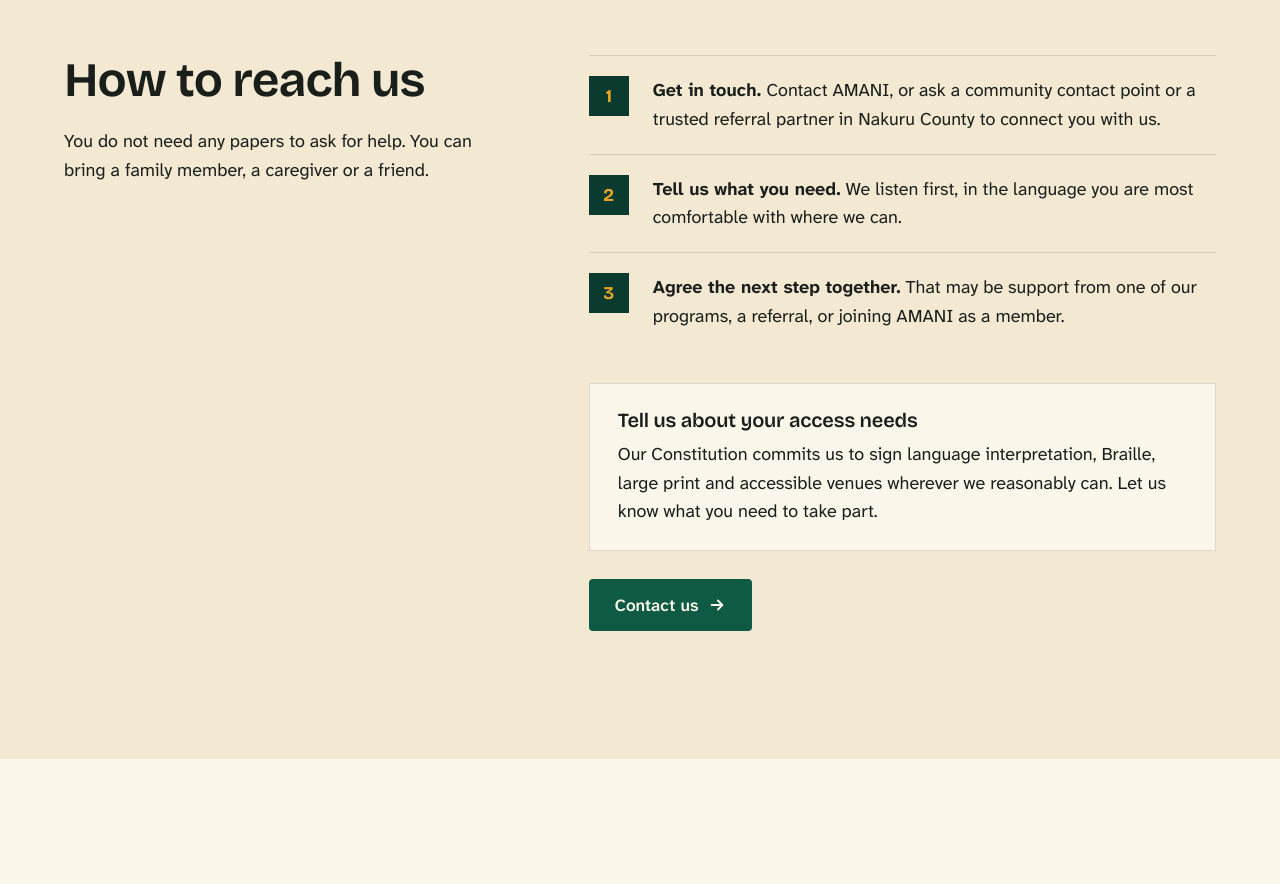
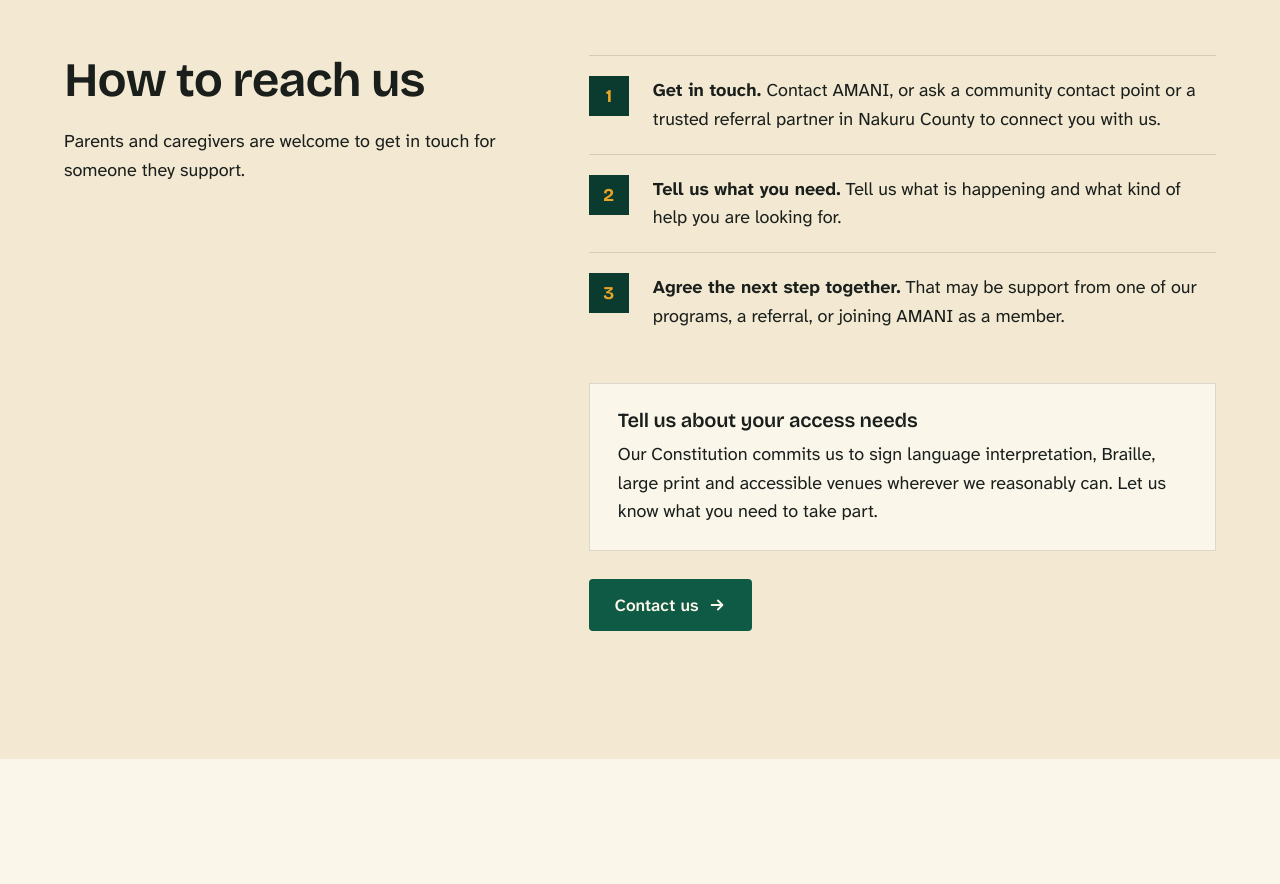
Before and after one commit to garang96/amani-rwds-website, a plain HTML site: page support.html in a window 1280 px wide. Shown: the part 1560-2444 px from the top of the page. Drawn offline with Linux system fonts and the light colour scheme.

Commit message:
Remove two support-page promises AMANI has not confirmed
Co-Authored-By: Claude Opus 5.5 <noreply@anthropic.com>
Claude-Session: https://claude.ai/code/session_01379nfjgpqMi91U4kaMPgLr

```diff
--- a/support.html
+++ b/support.html
@@ -55,12 +55,12 @@
     <div class="wrap split">
       <div>
         <h2 id="reach">How to reach us</h2>
-        <p style="margin-top:20px" class="measure">You do not need any papers to ask for help. You can bring a family member, a caregiver or a friend.</p>
+        <p style="margin-top:20px" class="measure">Parents and caregivers are welcome to get in touch for someone they support.</p>
       </div>
       <div>
         <ol class="steps">
           <li><div><strong>Get in touch.</strong> Contact AMANI, or ask a community contact point or a trusted referral partner in Nakuru County to connect you with us.</div></li>
-          <li><div><strong>Tell us what you need.</strong> We listen first, in the language you are most comfortable with where we can.</div></li>
+          <li><div><strong>Tell us what you need.</strong> Tell us what is happening and what kind of help you are looking for.</div></li>
           <li><div><strong>Agree the next step together.</strong> That may be support from one of our programs, a referral, or joining AMANI as a member.</div></li>
         </ol>
         <div class="note">
```
